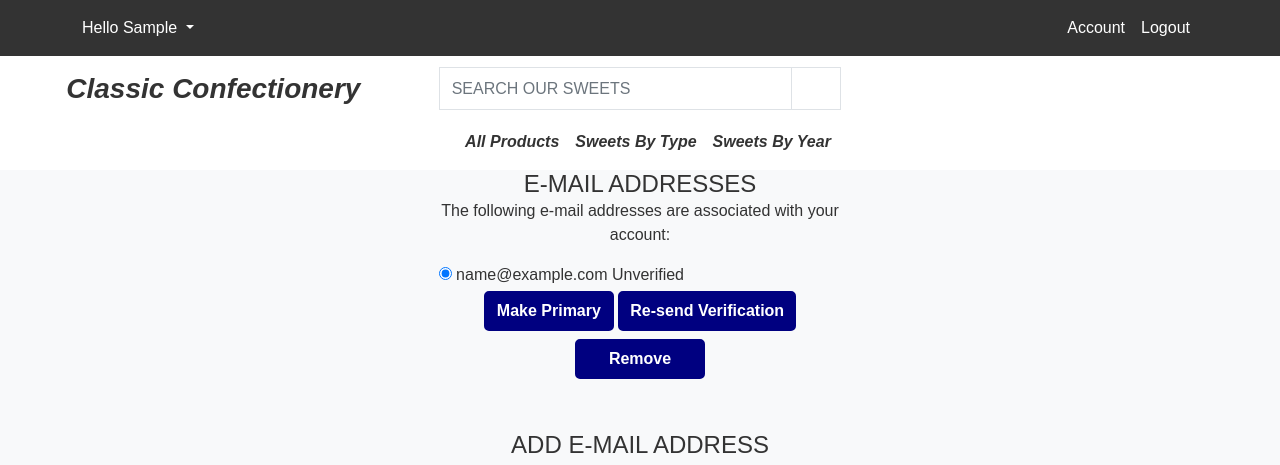
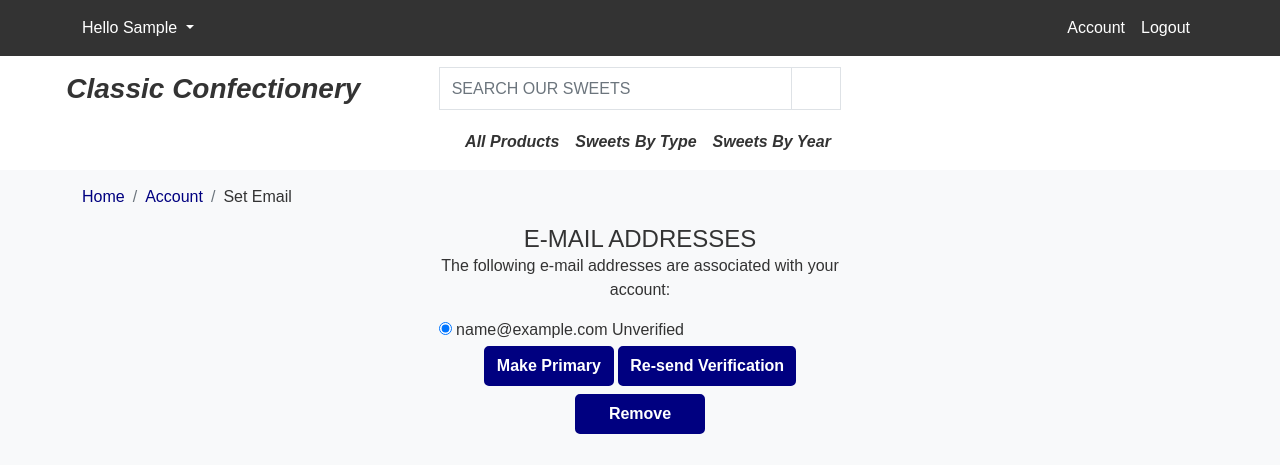
Before and after one commit to LewisCM14/sweet-shop, a Django app: page /accounts/email/ in a window 1280 px wide. Shown: the top 465 px of the page. Run offline with Django 3.2, Linux system fonts and the light colour scheme; the visitor is signed in with stand-in values (Sample User, id 1); data comes from the database, SQL or seed files in the repository; some libraries are stand-ins or nearby versions; some web fonts are replaced.

Commit message:
add breadcrumb to email set & password change templates

```diff
--- a/templates/allauth/account/email.html
+++ b/templates/allauth/account/email.html
@@ -1,6 +1,23 @@
 {% extends "account/base.html" %}
 
 {% load i18n %}
+
+
+{% block page_header %}
+    <div class="container header-container">
+        <div class="row">
+            <div class="col">
+                <nav aria-label="breadcrumb">
+                    <ol class="breadcrumb">
+                      <li class="breadcrumb-item"><a href="{% url 'home' %}">Home</a></li>
+                      <li class="breadcrumb-item"><a href="{% url 'profile' %}">Account</a></li>
+                      <li class="breadcrumb-item active" aria-current="page">Set Email</li>
+                    </ol>
+                  </nav>
+            </div>
+        </div>
+    </div>
+{% endblock %}
 
 {% block head_title %}{% trans "Account" %}{% endblock %}
 
```
Also changed, not shown: templates/allauth/account/password_change.html (+16 -0 lines).
